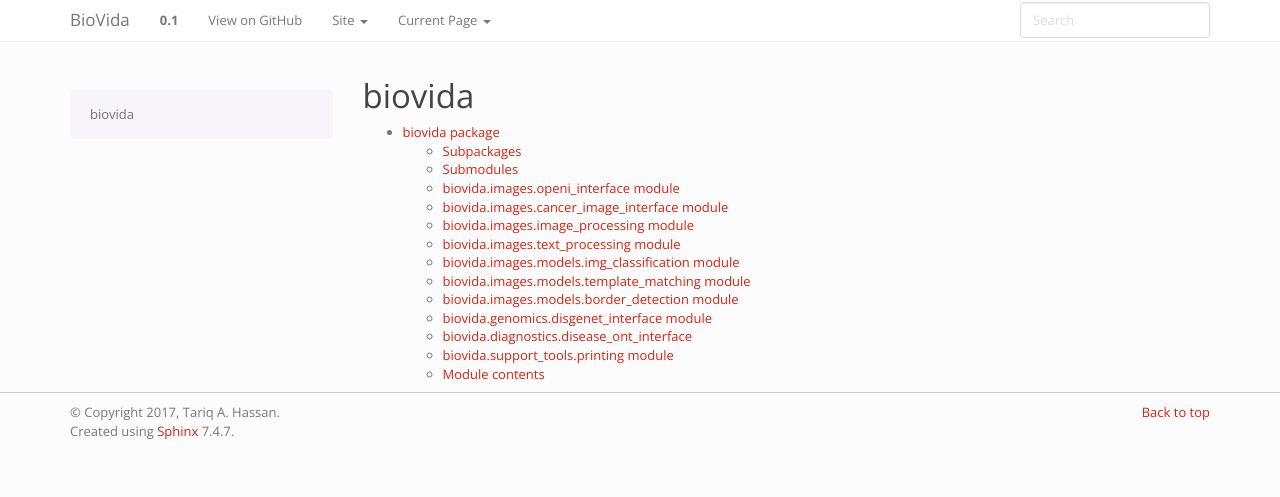
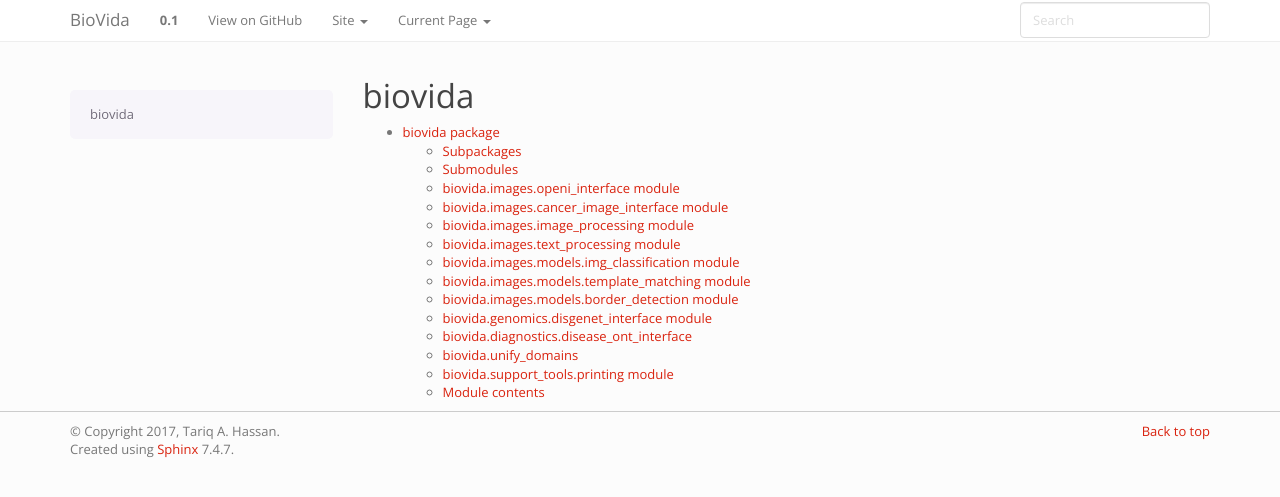
Before and after one commit to TariqAHassan/BioVida, a Sphinx documentation site: the page built from docs/source/modules.rst, in a window 1280 px wide. Shown: the top 497 px of the page. Built offline with Sphinx 7.4.7, drawn with Linux system fonts in a browser that asks for light colours.

Commit message:
Update Docs

```diff
--- a/docs/API.rst
+++ b/docs/API.rst
@@ -28,5 +28,8 @@
 .. automodule:: biovida.diagnostics.disease_ont_interface
 	:members:
 
+.. automodule:: biovida.unify_domains
+	:members:
+
 .. automodule:: biovida.support_tools.printing
 	:members:
--- a/docs/source/biovida.rst
+++ b/docs/source/biovida.rst
@@ -82,6 +82,14 @@
     :undoc-members:
     :show-inheritance:
 
+biovida.unify_domains
+---------------------
+
+.. automodule:: biovida.unify_domains
+    :members:
+    :undoc-members:
+    :show-inheritance:
+
 biovida.support_tools.printing module
 -------------------------------------
 
```
